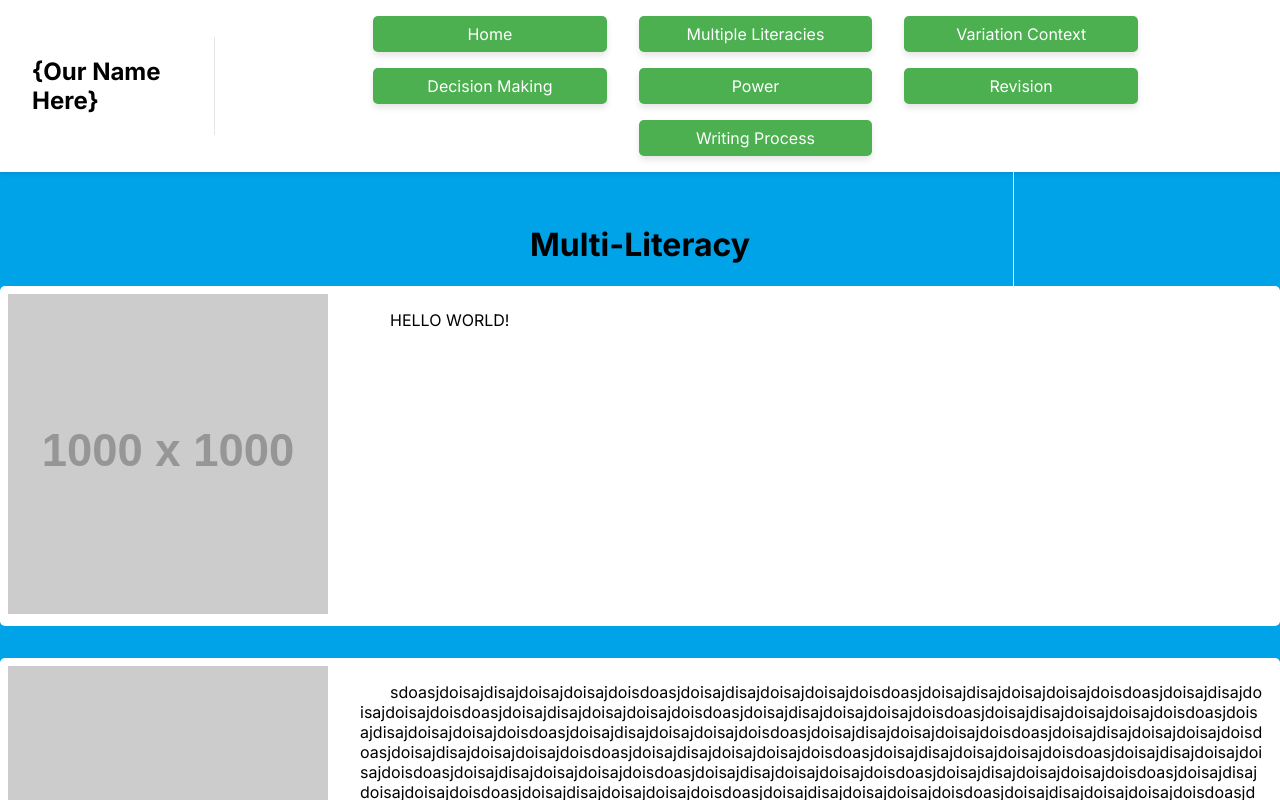
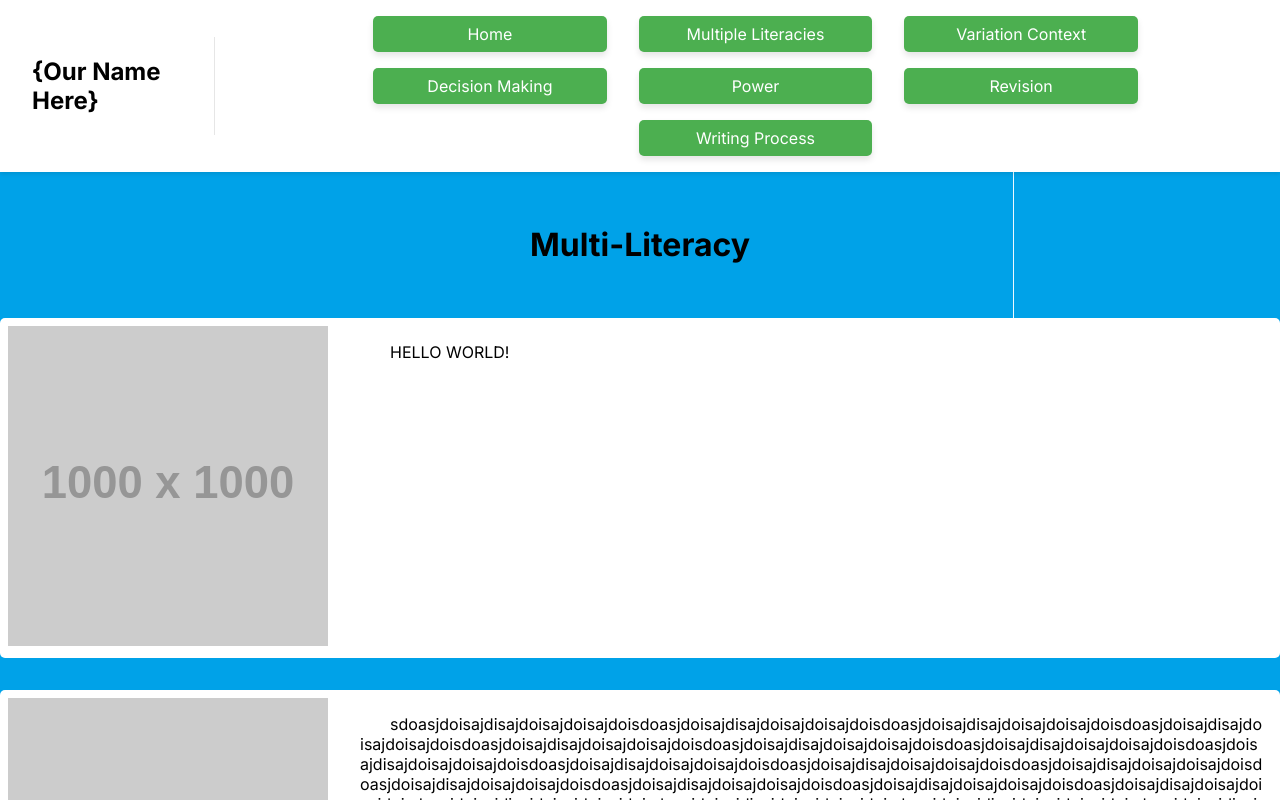
Before and after one commit to UCF-GroupProj/ENCProfolio, a Next.js app: page /literacy in a window 1280 px wide. Shown: the top 800 px of the page. Built offline with nearby package versions, Linux system fonts and the light colour scheme.

Commit message:
Added missing global style

```diff
--- a/src/app/globals.css
+++ b/src/app/globals.css
@@ -5,7 +5,7 @@ html, body {
   background-image: url("/background.png");
 }
 
-.center {
+.cardContainer {
   display: flex;
   flex-direction: column;
   justify-content: center;
```
